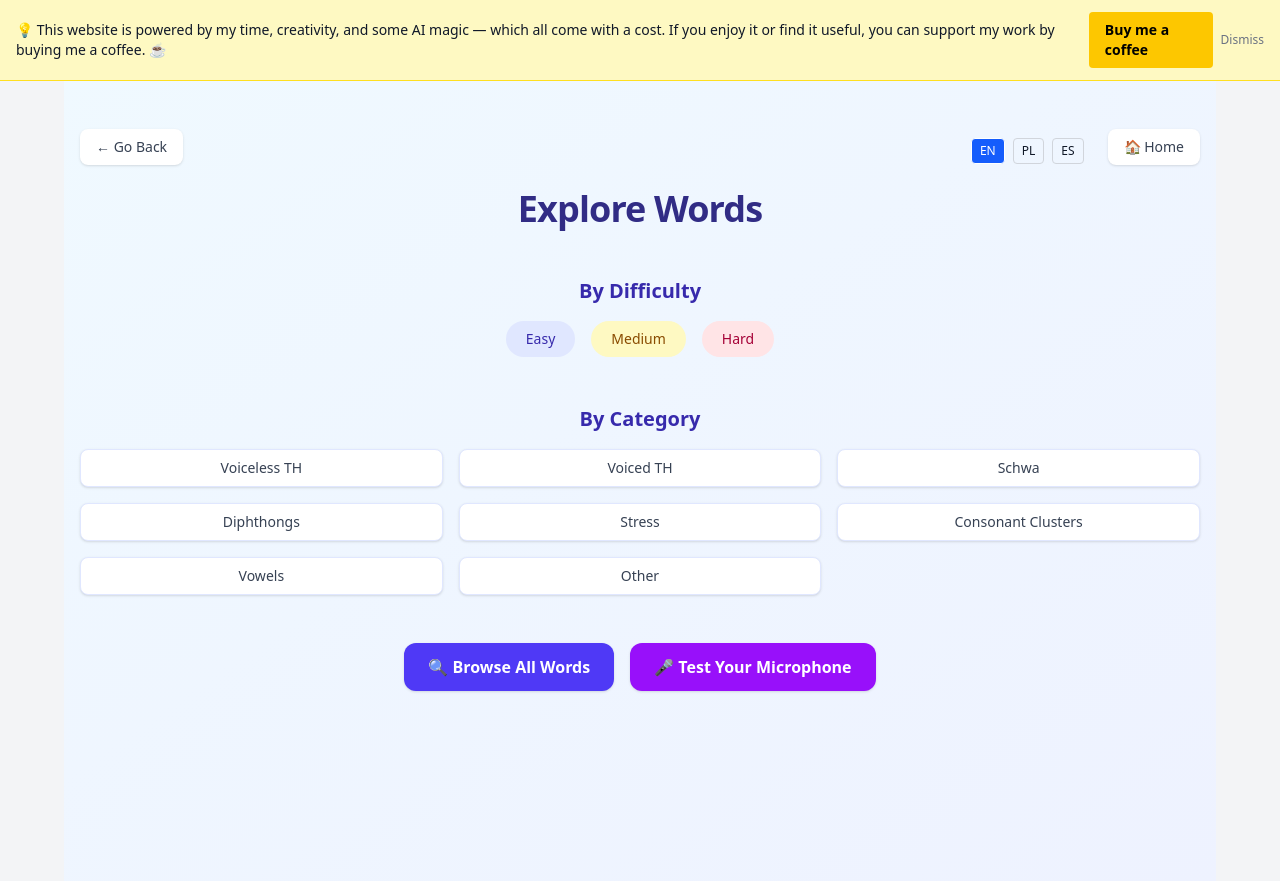
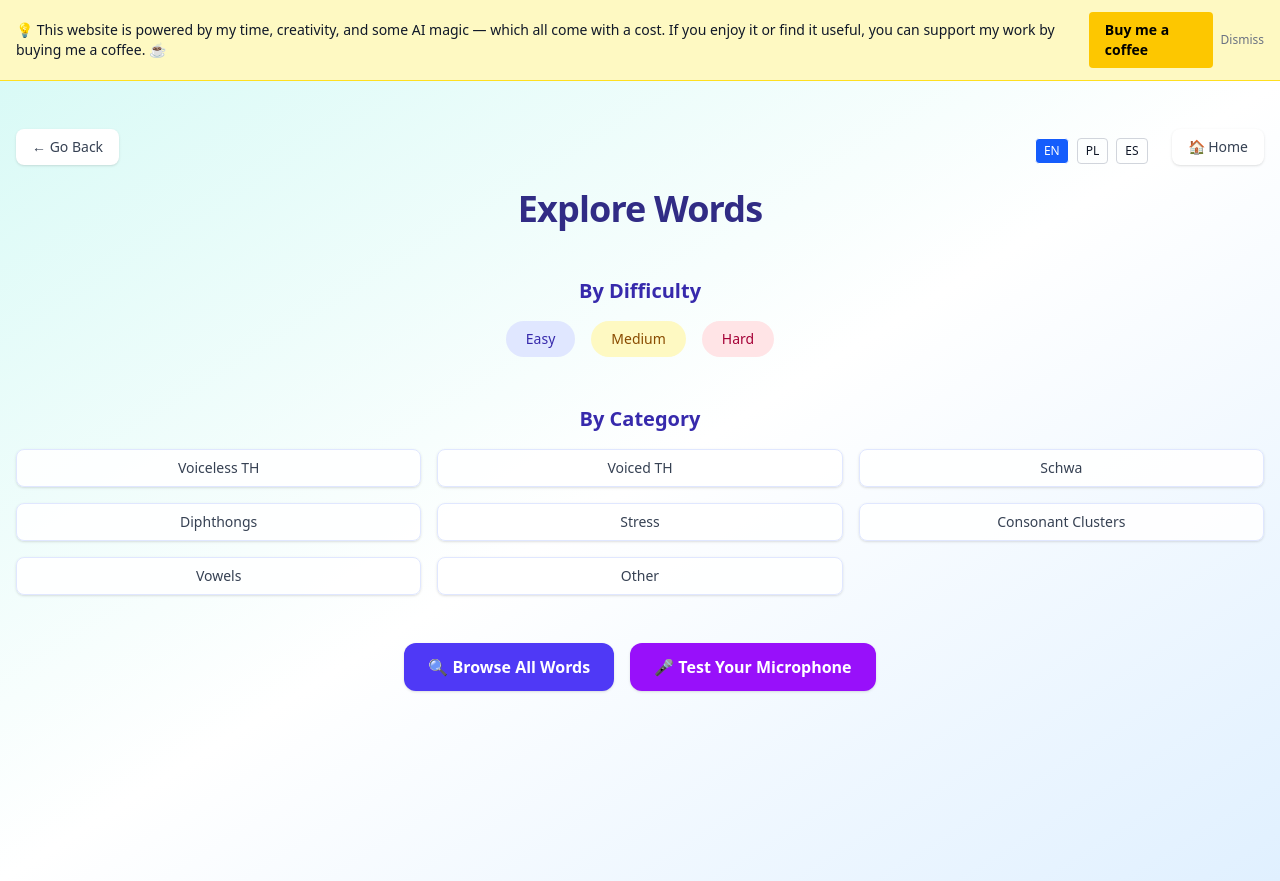
Before and after one commit to Ania58/Pronunciation-App-Frontend, a React (Vite) app: page /dashboard in a window 1280 px wide. Built offline with nearby package versions, Linux system fonts and the light colour scheme; no server answers.

Commit message:
feat: apply full-page gradient background to Dashboard via main tag

```diff
--- a/src/pages/Dashboard.tsx
+++ b/src/pages/Dashboard.tsx
@@ -8,13 +8,13 @@ export default function Dashboard() {
   const navigate = useNavigate();
 
   return (
-    <main className="bg-gradient-to-br from-sky-50 to-indigo-50 min-h-screen px-4 py-12 max-w-6xl mx-auto space-y-12">
+    <main className="w-full min-h-screen px-4 py-12 space-y-12 bg-gradient-to-br from-[#D9FAF6] via-white to-[#E0F0FF]">
       <div className="flex justify-between items-center mb-6">
         <button
           onClick={() => navigate(-1)}
           className="text-sm text-gray-700 hover:text-indigo-700 bg-white hover:bg-indigo-50 px-4 py-2 rounded-lg shadow-sm transition cursor-pointer"
         >
-          ← {t('goBack') ?? 'Wróć'}
+          ← {t('goBack')}
         </button>
         <div className="flex items-center gap-2">
           <LanguageSwitcher />
@@ -22,7 +22,7 @@ export default function Dashboard() {
             to="/"
             className="text-sm text-gray-700 hover:text-indigo-700 bg-white hover:bg-indigo-50 px-4 py-2 rounded-lg shadow-sm transition"
           >
-            🏠 {t('home') ?? 'Strona główna'}
+            🏠 {t('home')}
           </Link>
         </div>
       </div>
@@ -73,14 +73,24 @@ export default function Dashboard() {
       >
         <h3 className="text-xl font-semibold text-indigo-800 text-center">{t('byCategory')}</h3>
         <div className="grid grid-cols-1 sm:grid-cols-2 md:grid-cols-3 gap-4">
-          <Link to="/words?category=voiceless%20TH" className="bg-white hover:bg-indigo-50 text-gray-700 border border-indigo-100 px-4 py-2 rounded-lg text-center text-sm font-medium shadow-sm transition">{t('voicelessTH')}</Link>
-          <Link to="/words?category=voiced%20TH" className="bg-white hover:bg-indigo-50 text-gray-700 border border-indigo-100 px-4 py-2 rounded-lg text-center text-sm font-medium shadow-sm transition">{t('voicedTH')}</Link>
-          <Link to="/words?category=schwa" className="bg-white hover:bg-indigo-50 text-gray-700 border border-indigo-100 px-4 py-2 rounded-lg text-center text-sm font-medium shadow-sm transition">{t('schwa')}</Link>
-          <Link to="/words?category=diphthongs" className="bg-white hover:bg-indigo-50 text-gray-700 border border-indigo-100 px-4 py-2 rounded-lg text-center text-sm font-medium shadow-sm transition">{t('diphthongs')}</Link>
-          <Link to="/words?category=stress" className="bg-white hover:bg-indigo-50 text-gray-700 border border-indigo-100 px-4 py-2 rounded-lg text-center text-sm font-medium shadow-sm transition">{t('stress')}</Link>
-          <Link to="/words?category=consonant%20clusters" className="bg-white hover:bg-indigo-50 text-gray-700 border border-indigo-100 px-4 py-2 rounded-lg text-center text-sm font-medium shadow-sm transition">{t('consonantClusters')}</Link>
-          <Link to="/words?category=vowels" className="bg-white hover:bg-indigo-50 text-gray-700 border border-indigo-100 px-4 py-2 rounded-lg text-center text-sm font-medium shadow-sm transition">{t('vowels')}</Link>
-          <Link to="/words?category=other" className="bg-white hover:bg-indigo-50 text-gray-700 border border-indigo-100 px-4 py-2 rounded-lg text-center text-sm font-medium shadow-sm transition">{t('other')}</Link>
+          {[
+            { cat: 'voiceless%20TH', label: t('voicelessTH') },
+            { cat: 'voiced%20TH', label: t('voicedTH') },
+            { cat: 'schwa', label: t('schwa') },
+            { cat: 'diphthongs', label: t('diphthongs') },
+            { cat: 'stress', label: t('stress') },
+            { cat: 'consonant%20clusters', label: t('consonantClusters') },
+            { cat: 'vowels', label: t('vowels') },
+            { cat: 'other', label: t('other') },
+          ].map(({ cat, label }) => (
+            <Link
+              key={cat}
+              to={`/words?category=${cat}`}
+              className="bg-white/90 hover:bg-indigo-50 text-gray-700 border border-indigo-100 px-4 py-2 rounded-lg text-center text-sm font-medium shadow-sm transition"
+            >
+              {label}
+            </Link>
+          ))}
         </div>
       </motion.section>
 
@@ -90,11 +100,17 @@ export default function Dashboard() {
         animate={{ opacity: 1 }}
         transition={{ delay: 0.6, duration: 0.5 }}
       >
-        <Link to="/words" className="text-white font-semibold px-6 py-3 rounded-xl shadow text-center transition w-full sm:w-auto bg-indigo-600 hover:bg-indigo-700">
-           {t('browseAll')}
+        <Link
+          to="/words"
+          className="text-white font-semibold px-6 py-3 rounded-xl shadow text-center transition w-full sm:w-auto bg-indigo-600 hover:bg-indigo-700"
+        >
+          {t('browseAll')}
         </Link>
-        <Link to="/record" className="text-white font-semibold px-6 py-3 rounded-xl shadow text-center transition w-full sm:w-auto bg-purple-600 hover:bg-purple-700">
-           {t('micTest')}
+        <Link
+          to="/record"
+          className="text-white font-semibold px-6 py-3 rounded-xl shadow text-center transition w-full sm:w-auto bg-purple-600 hover:bg-purple-700"
+        >
+          {t('micTest')}
         </Link>
       </motion.div>
     </main>
```
